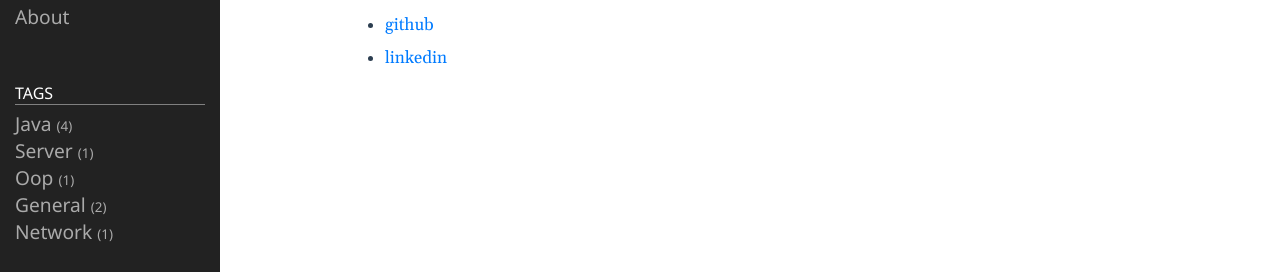
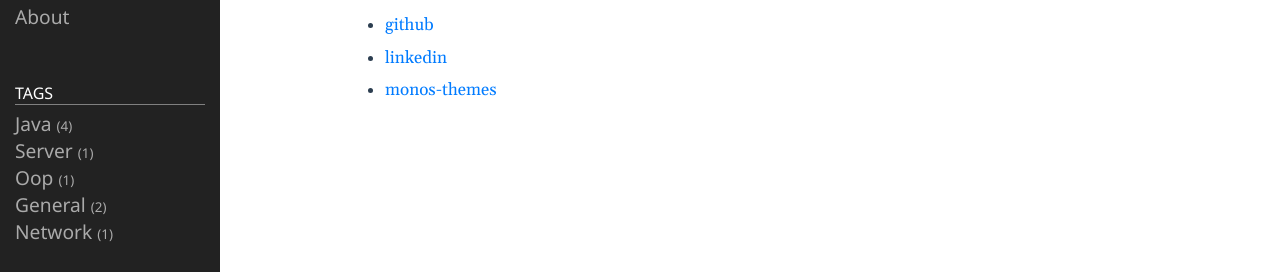
Before and after one commit to ejjoo/ejjoo.github.io, a Jekyll site: the page built from about.md, in a window 1280 px wide. Shown: the part 277-549 px from the top of the page. Built offline with Jekyll 4.4.1, drawn with Linux system fonts in a browser that asks for light colours.

Commit message:
add desc about theme into about.md

```diff
--- a/about.md
+++ b/about.md
@@ -8,3 +8,4 @@ permalink: /about/
 
 * [github](https://github.com/ejjoo)
 * [linkedin](https://www.linkedin.com/in/euijong-joo-334b9939/)
+* [monos-themes](https://github.com/ejjoo/jekyll-theme-monos)
```
